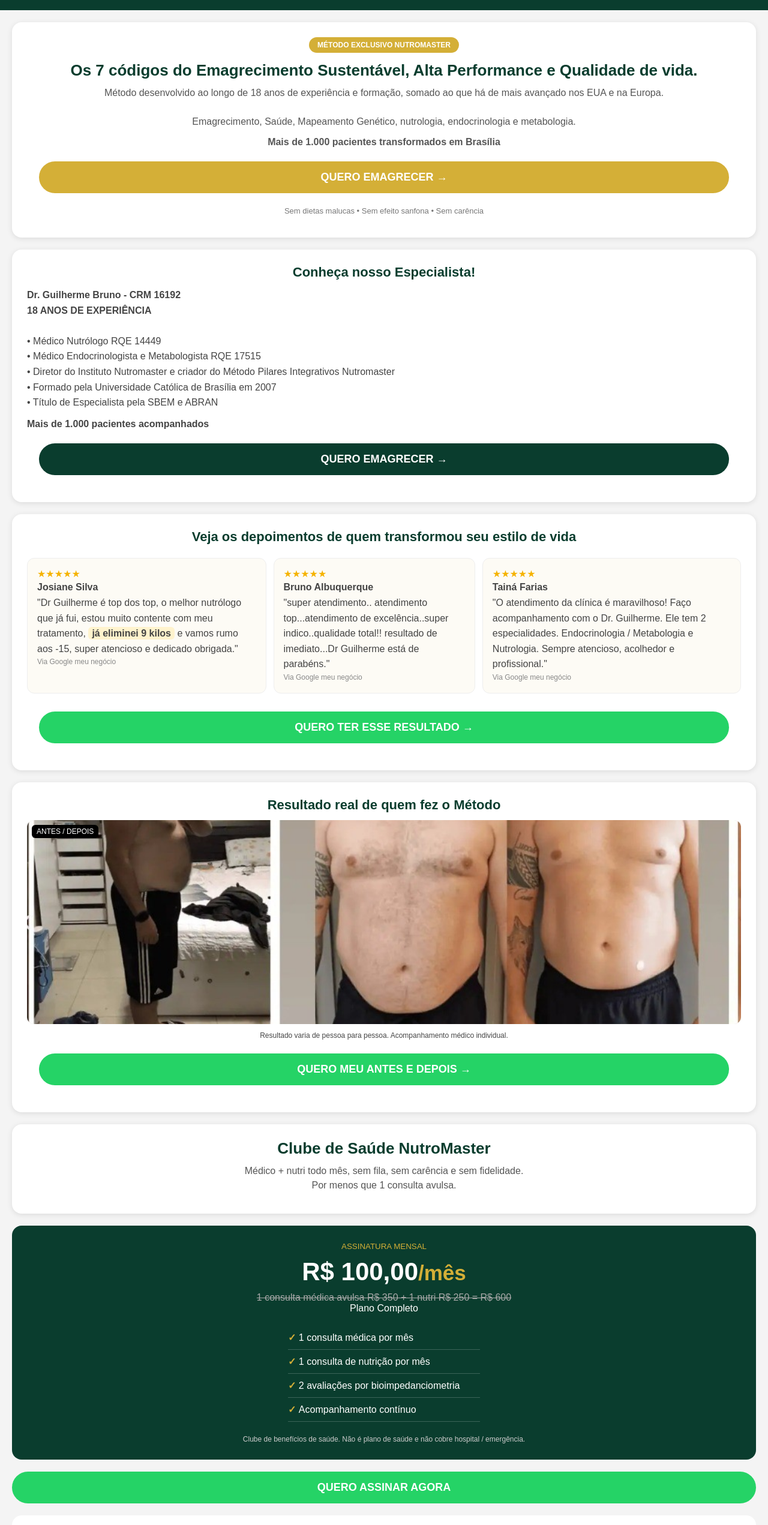
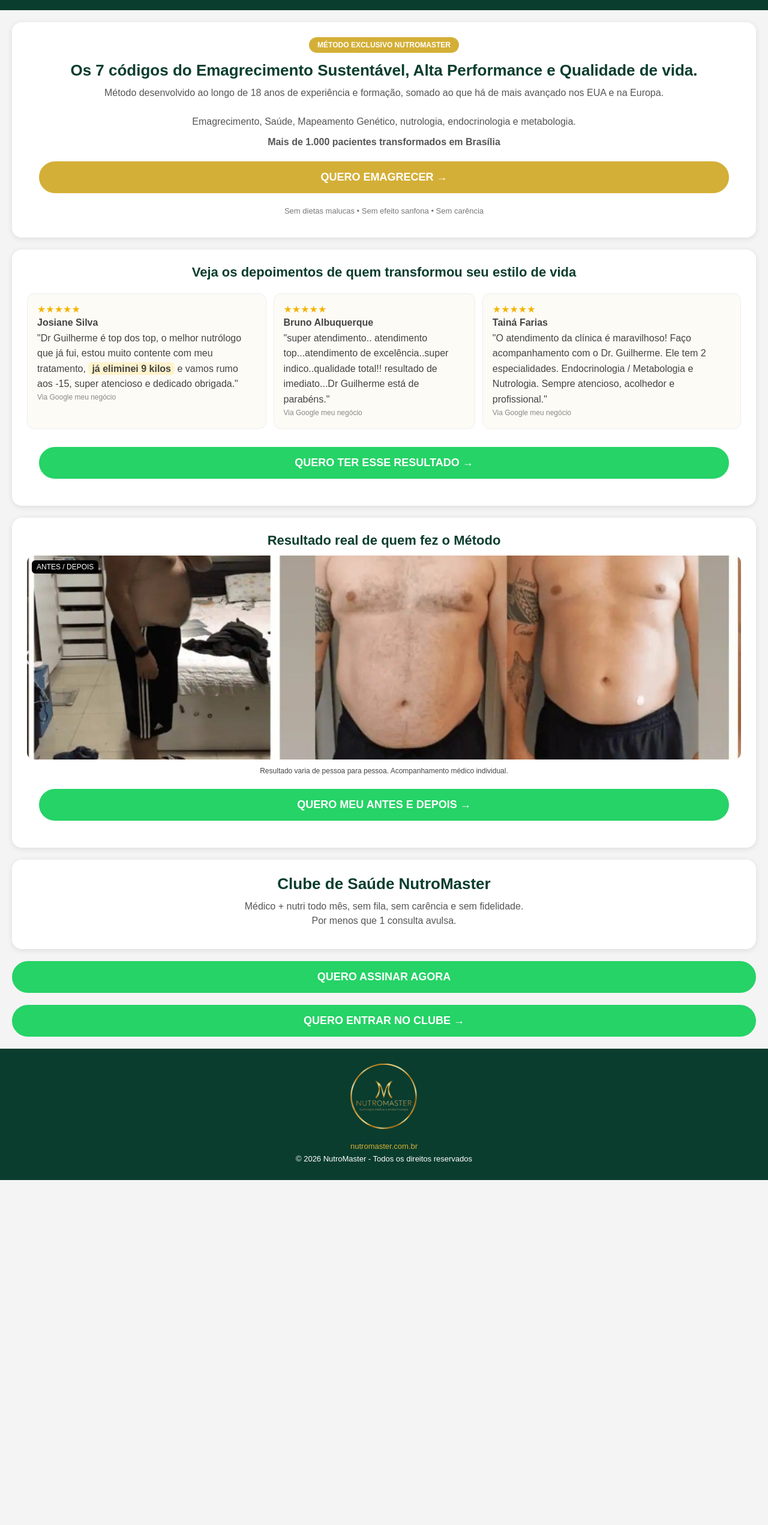
Before and after one commit to symphonydrums23-lgtm/nutromaster-clube, a plain HTML site: page index.html in a window 1280 px wide. Shown: the part 255-2797 px from the top of the page at 60% size. After the commit the page ends 2222 px from the top, so only its background shows below. Drawn offline with Linux system fonts and the light colour scheme.

Commit message:
Remove specialist info and steps section from index.html
Removed the steps section and the specialist information from the main content.

```diff
--- a/index.html
+++ b/index.html
@@ -24,9 +24,6 @@ header img{width:190px;height:auto;display:block;margin:0 auto}
 .btn{display:block;background:#25D366;color:#fff;text-decoration:none;padding:16px;border-radius:30px;font-weight:bold;font-size:18px;margin:20px;text-align:center}
 .btn-gold{background:#d4af37}
 .btn-dark{background:#0a3d2e}
-.steps{background:#fff;margin:20px;border-radius:16px;padding:20px}
-.steps h3{color:#0a3d2e;margin-bottom:15px;text-align:center}
-.steps div{padding:12px 0;border-bottom:1px solid #eee;line-height:1.5}
 .section{background:#fff;margin:20px;border-radius:16px;padding:25px;box-shadow:0 2px 10px rgba(0,0,0,.1)}
 .section h3{color:#0a3d2e;margin-bottom:12px;text-align:center;font-size:22px}
 .section p{line-height:1.6;color:#444}
@@ -61,13 +58,6 @@ footer span{color:#d4af37}
 </div>
 
 <div class="section">
-<h3>Conheça nosso Especialista!</h3>
-<p><b>Dr. Guilherme Bruno - CRM 16192</b><br><b>18 ANOS DE EXPERIÊNCIA</b><br><br>• Médico Nutrólogo RQE 14449<br>• Médico Endocrinologista e Metabologista RQE 17515<br>• Diretor do Instituto Nutromaster e criador do Método Pilares Integrativos Nutromaster<br>• Formado pela Universidade Católica de Brasília em 2007<br>• Título de Especialista pela SBEM e ABRAN</p>
-<p style="margin-top:10px"><b>Mais de 1.000 pacientes acompanhados</b></p>
-<a class="btn btn-dark" href="#" onclick="show('login');return false">QUERO EMAGRECER →</a>
-</div>
-
-<div class="section">
 <h3>Veja os depoimentos de quem transformou seu estilo de vida</h3>
 <div class="cards">
 <div class="card"><div class="stars">★★★★★</div><p><b>Josiane Silva</b><br>"Dr Guilherme é top dos top, o melhor nutrólogo que já fui, estou muito contente com meu tratamento, <span class="highlight">já eliminei 9 kilos</span> e vamos rumo aos -15, super atencioso e dedicado obrigada."</p><p style="font-size:12px;color:#888">Via Google meu negócio</p></div>
@@ -89,29 +79,7 @@ footer span{color:#d4af37}
 <p>Médico + nutri todo mês, sem fila, sem carência e sem fidelidade.<br>Por menos que 1 consulta avulsa.</p>
 </div>
 
-<div class="price">
-<small>ASSINATURA MENSAL</small>
-<h3>R$ 100,00<small>/mês</small></h3>
-<p class="old">1 consulta médica avulsa R$ 350 + 1 nutri R$ 250 = R$ 600</p>
-<p>Plano Completo</p>
-<ul>
-<li>1 consulta médica por mês</li>
-<li>1 consulta de nutrição por mês</li>
-<li>2 avaliações por bioimpedanciometria</li>
-<li>Acompanhamento contínuo</li>
-</ul>
-<p class="aviso">Clube de benefícios de saúde. Não é plano de saúde e não cobre hospital / emergência.</p>
-</div>
-
 <a class="btn" href="#" onclick="show('login');return false">QUERO ASSINAR AGORA</a>
-
-<div class="steps">
-<h3>Como funciona</h3>
-<div><b>1. Assine</b><br>R$ 100/mês, sem carência, cancele quando quiser.</div>
-<div><b>2. Agende</b><br>Chama no WhatsApp e escolhe o melhor dia, sem fila.</div>
-<div><b>3. Consulte</b><br>Faz sua consulta médica, nutrição e bioimpedância, todo mês.</div>
-</div>
-
 <a class="btn" href="#" onclick="show('login');return false">QUERO ENTRAR NO CLUBE →</a>
 </div>
 
```
